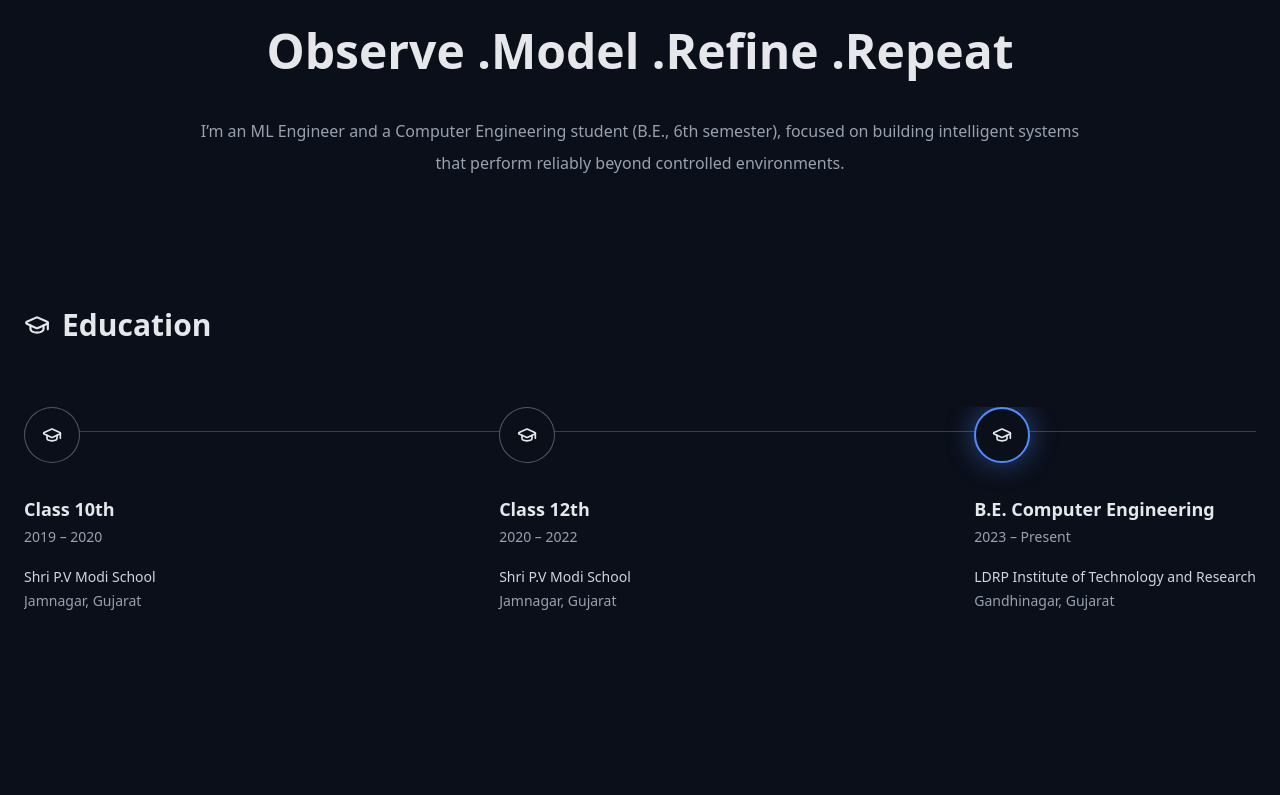
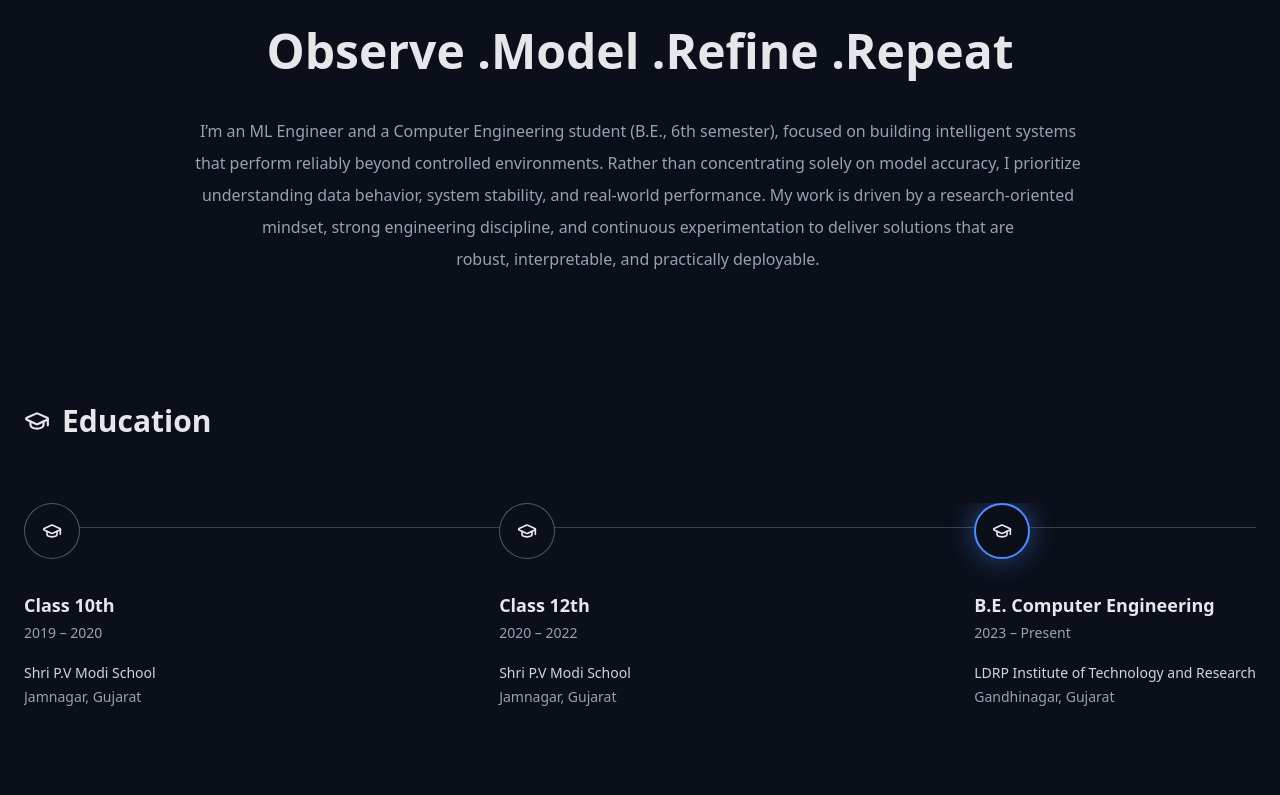
Before and after one commit to CharmiPadh03/Unicorn, a React (Vite) app: page / in a window 1280 px wide. Shown: the part 945-1740 px from the top of the page. Built offline with nearby package versions, Linux system fonts and the light colour scheme.

Commit message:
Updated portfolio section

```diff
--- a/package.json
+++ b/package.json
@@ -15,6 +15,7 @@
     "postprocessing": "^6.34.0",
     "react": "^19.2.0",
     "react-dom": "^19.2.0",
+    "react-icons": "^5.5.0",
     "react-intersection-observer": "^10.0.0",
     "react-particles": "^2.12.2",
     "react-router-dom": "^7.9.6",
--- a/src/sections/About.jsx
+++ b/src/sections/About.jsx
@@ -84,6 +84,33 @@ const timeline = {
   },
 };
 
+/* ===== FAST & SMOOTH WORD REVEAL ===== */
+
+const paragraphContainer = {
+  hidden: {},
+  visible: {
+    transition: {
+      staggerChildren: 0.045, // ⬅ faster
+      delayChildren: 0.3,
+    },
+  },
+};
+
+const wordAnim = {
+  hidden: {
+    opacity: 0,
+    y: 6, // ⬅ very small movement (smooth)
+  },
+  visible: {
+    opacity: 1,
+    y: 0,
+    transition: {
+      duration: 0.32, // ⬅ faster
+      ease: "easeOut",
+    },
+  },
+};
+
 /* ================= DATA ================= */
 
 const journey = [
@@ -132,6 +159,15 @@ export default function About() {
     margin: "-120px",
   });
 
+  const paragraphText = `I’m an ML Engineer and a Computer Engineering student (B.E., 6th
+semester), focused on building intelligent systems that perform reliably
+beyond controlled environments. Rather than concentrating solely on
+model accuracy, I prioritize understanding data behavior, system
+stability, and real-world performance. My work is driven by a
+research-oriented mindset, strong engineering discipline, and
+continuous experimentation to deliver solutions that are robust,
+interpretable, and practically deployable.`;
+
   return (
     <section
       id="about"
@@ -144,7 +180,7 @@ export default function About() {
         overflow-hidden
       "
     >
-      {/* Scroll Indicator (desktop only) */}
+      {/* Scroll Indicator */}
       <div className="hidden md:block fixed right-6 top-1/2 -translate-y-1/2 h-56 w-px bg-white/10">
         <motion.div
           style={{ height }}
@@ -160,7 +196,10 @@ export default function About() {
         animate="visible"
         className="max-w-4xl mx-auto text-center"
       >
-        <motion.p variants={fadeUp} className="text-xs sm:text-sm tracking-[0.3em] text-gray-400">
+        <motion.p
+          variants={fadeUp}
+          className="text-xs sm:text-sm tracking-[0.3em] text-gray-400"
+        >
           ABOUT
         </motion.p>
 
@@ -174,13 +213,22 @@ export default function About() {
           <DecryptedText text="Repeat" start={startDecrypt} />
         </motion.h1>
 
+        {/* ✅ SMOOTH + FAST WORD REVEAL */}
         <motion.p
-          variants={fadeUp}
+          variants={paragraphContainer}
+          initial="hidden"
+          animate="visible"
           className="mt-8 sm:mt-10 text-sm sm:text-base text-gray-400 leading-relaxed sm:leading-loose"
         >
-          I’m an ML Engineer and a Computer Engineering student (B.E., 6th
-          semester), focused on building intelligent systems that perform
-          reliably beyond controlled environments.
+          {paragraphText.split(" ").map((word, i) => (
+            <motion.span
+              key={i}
+              variants={wordAnim}
+              className="inline-block mr-1"
+            >
+              {word}
+            </motion.span>
+          ))}
         </motion.p>
       </motion.div>
 
@@ -192,7 +240,6 @@ export default function About() {
         </div>
 
         <div className="relative overflow-x-auto pb-16">
-          {/* TIMELINE */}
           <motion.div
             variants={timeline}
             initial="hidden"
@@ -200,13 +247,7 @@ export default function About() {
             className="origin-left absolute top-6 left-0 w-full h-px bg-white/20"
           />
 
-          <div
-            className="
-              relative flex justify-between
-              min-w-[800px] sm:min-w-[1000px] md:min-w-[1200px]
-              gap-24
-            "
-          >
+          <div className="relative flex justify-between min-w-[800px] sm:min-w-[1000px] md:min-w-[1200px] gap-24">
             {journey.map((item, index) => (
               <motion.div
                 key={index}
--- a/src/sections/Achievements.jsx
+++ b/src/sections/Achievements.jsx
@@ -65,15 +65,41 @@ const achievements = [
   },
 ];
 
-/* ================= ANIMATION ================= */
+/* ================= ANIMATIONS ================= */
+
+const containerAnim = {
+  hidden: {},
+  visible: {
+    transition: { staggerChildren: 0.12, delayChildren: 0.2 },
+  },
+};
 
 const cardAnim = {
-  hidden: { opacity: 0, y: 10 },
+  hidden: { opacity: 0, y: 28, scale: 0.96 },
   visible: {
     opacity: 1,
     y: 0,
-    transition: { duration: 0.55, ease: "easeOut" },
+    scale: 1,
+    transition: { duration: 0.6, ease: [0.16, 1, 0.3, 1] },
   },
+};
+
+const imageHover = {
+  hover: {
+    scale: 1.06,
+    transition: { duration: 0.6, ease: "easeOut" },
+  },
+};
+
+const modalAnim = {
+  hidden: { opacity: 0, scale: 0.92, y: 20 },
+  visible: {
+    opacity: 1,
+    scale: 1,
+    y: 0,
+    transition: { duration: 0.5, ease: [0.16, 1, 0.3, 1] },
+  },
+  exit: { opacity: 0, scale: 0.95, y: 10 },
 };
 
 /* ================= COMPONENT ================= */
@@ -89,18 +115,25 @@ export default function Achievements() {
 
   return (
     <section id="achievements" className="py-20 bg-black text-white">
+      {/* TITLE */}
       <motion.h2
-        initial={{ opacity: 0, y: 8 }}
+        initial={{ opacity: 0, y: 12 }}
         whileInView={{ opacity: 1, y: 0 }}
         viewport={{ once: true }}
-        transition={{ duration: 0.35 }}
+        transition={{ duration: 0.6 }}
         className="text-3xl font-bold text-center mb-14"
       >
         Achievements<span className="text-(--accent)">.</span>
       </motion.h2>
 
-      {/* MASONRY GRID – GAP INCREASED */}
-      <div className="w-full px-8 lg:px-12">
+      {/* GRID */}
+      <motion.div
+        variants={containerAnim}
+        initial="hidden"
+        whileInView="visible"
+        viewport={{ once: true }}
+        className="w-full px-8 lg:px-12"
+      >
         <div className="columns-1 sm:columns-2 lg:columns-4 gap-10 space-y-10">
           {achievements.map((item, idx) => {
             const isLandscape = item.layout === "landscape";
@@ -109,25 +142,24 @@ export default function Achievements() {
               <motion.div
                 key={idx}
                 variants={cardAnim}
-                initial="hidden"
-                whileInView="visible"
-                viewport={{ once: true }}
-                whileHover={{ y: -4 }}
+                whileHover={{ y: -6 }}
                 onClick={() => {
                   setActiveItem(item);
                   setImgIndex(0);
                 }}
-                className="break-inside-avoid overflow-hidden rounded-xl shadow-xl bg-[#0E1324] cursor-pointer"
+                className="break-inside-avoid overflow-hidden rounded-xl bg-[#0E1324] cursor-pointer group shadow-xl"
               >
                 {/* IMAGE */}
                 <div
                   className={`relative bg-[#0B0F1A] ${
                     isLandscape ? "aspect-4/3" : "aspect-3/4"
-                  }`}
+                  } overflow-hidden`}
                 >
-                  <img
+                  <motion.img
                     src={item.images[0]}
                     alt={item.title}
+                    variants={imageHover}
+                    whileHover="hover"
                     className="absolute inset-0 w-full h-full object-cover"
                   />
 
@@ -147,13 +179,15 @@ export default function Achievements() {
                 <div className="px-5 py-4 border-t border-white/5">
                   <div className="flex flex-wrap gap-2">
                     {item.tags.map((tag, i) => (
-                      <span
+                      <motion.span
                         key={i}
+                        initial={{ opacity: 0, scale: 0.8 }}
+                        animate={{ opacity: 1, scale: 1 }}
+                        transition={{ delay: i * 0.05 }}
                         className="px-3 py-1 text-xs rounded-full bg-purple-500/15 text-purple-400"
-
                       >
                         {tag}
-                      </span>
+                      </motion.span>
                     ))}
                   </div>
                 </div>
@@ -161,21 +195,25 @@ export default function Achievements() {
             );
           })}
         </div>
-      </div>
+      </motion.div>
 
-      {/* MODAL (UNCHANGED) */}
+      {/* MODAL */}
       <AnimatePresence>
         {activeItem && (
           <motion.div
-            className="fixed inset-0 z-50 bg-black/90 flex items-center justify-center px-6"
+            className="fixed inset-0 z-50 bg-black/90 flex items-center justify-center px-6 backdrop-blur-sm"
             initial={{ opacity: 0 }}
             animate={{ opacity: 1 }}
             exit={{ opacity: 0 }}
             onClick={() => setActiveItem(null)}
           >
             <motion.div
+              variants={modalAnim}
+              initial="hidden"
+              animate="visible"
+              exit="exit"
+              onClick={(e) => e.stopPropagation()}
               className="relative max-w-3xl w-full"
-              onClick={(e) => e.stopPropagation()}
             >
               <button
                 onClick={() => setActiveItem(null)}
@@ -184,31 +222,17 @@ export default function Achievements() {
                 ✕
               </button>
 
-              <div className="relative h-[60vh] flex items-center justify-center">
-                {activeItem.images.length > 1 && (
-                  <button
-                    onClick={prevImage}
-                    className="absolute left-0 z-10 text-white/70 hover:text-white text-3xl px-4"
-                  >
-                    ‹
-                  </button>
-                )}
-
-                <img
+              <AnimatePresence mode="wait">
+                <motion.img
+                  key={imgIndex}
                   src={activeItem.images[imgIndex]}
-                  alt=""
-                  className="max-w-full max-h-full object-contain rounded-lg shadow-2xl"
+                  className="max-w-full max-h-[60vh] mx-auto object-contain rounded-lg shadow-2xl"
+                  initial={{ opacity: 0, scale: 0.96 }}
+                  animate={{ opacity: 1, scale: 1 }}
+                  exit={{ opacity: 0, scale: 0.96 }}
+                  transition={{ duration: 0.4 }}
                 />
-
-                {activeItem.images.length > 1 && (
-                  <button
-                    onClick={nextImage}
-                    className="absolute right-0 z-10 text-white/70 hover:text-white text-3xl px-4"
-                  >
-                    ›
-                  </button>
-                )}
-              </div>
+              </AnimatePresence>
 
               <div className="mt-6 bg-white/5 backdrop-blur-sm rounded-xl p-6">
                 <h3 className="text-xl font-semibold">
--- a/src/sections/Skills.jsx
+++ b/src/sections/Skills.jsx
@@ -28,7 +28,7 @@ const skills = [
     icon: <Brain size={20} />,
     emoji: "🧠",
     glow: "0 0 40px rgba(168,85,247,0.4)",
-    items: ["TensorFlow", "PyTorch", "NumPy", "OpenCV"],
+    items: ["TensorFlow", "PyTorch", "NumPy","Pandas", "OpenCV"],
   },
   {
     title: "Databases",
```
Also changed, not shown: 1 other file (tests, documents, lock files or other folders).
